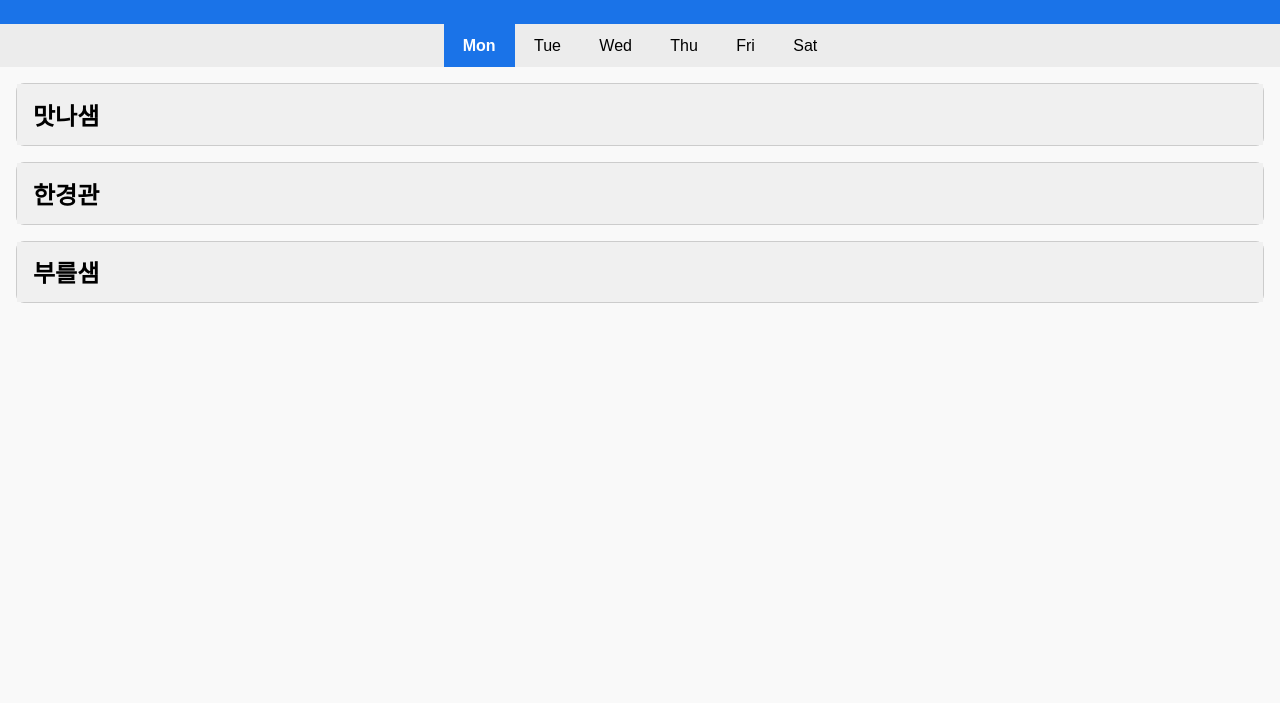
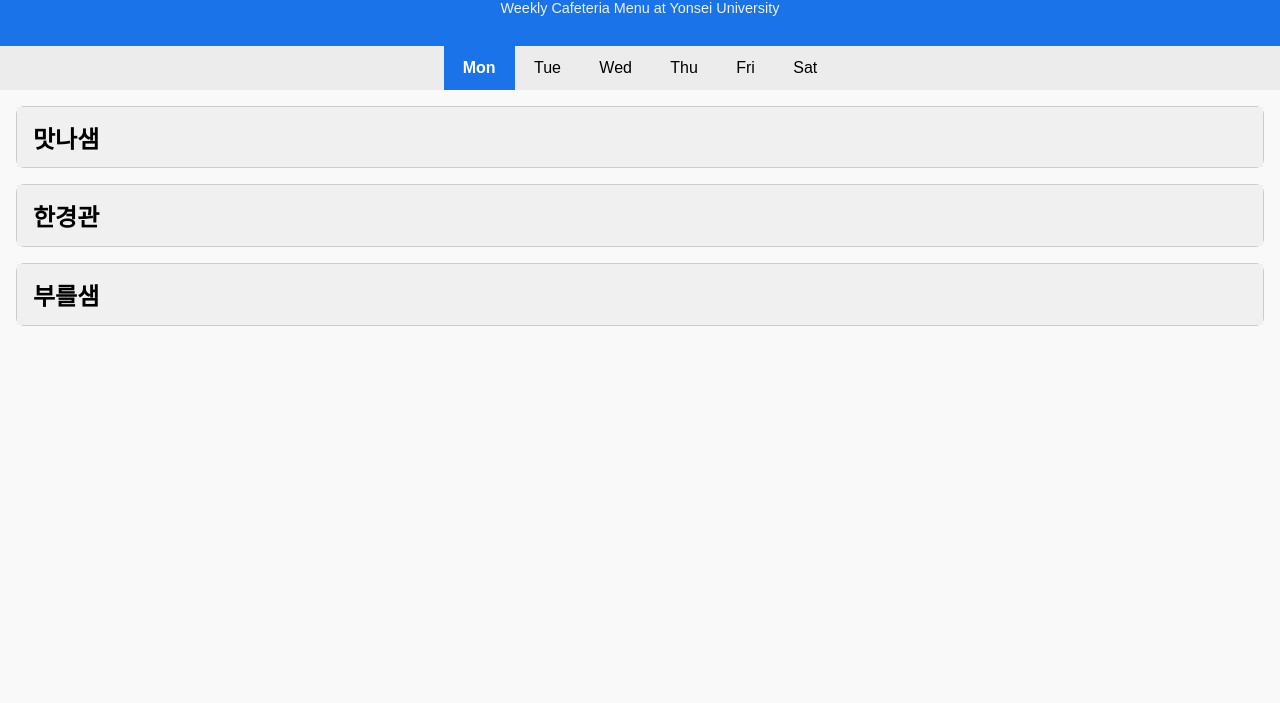
Before and after one commit to y-enne-y/menu, a plain HTML site: page index.html in a window 1280 px wide. Shown: the part 97-800 px from the top of the page. Drawn offline with Linux system fonts and the light colour scheme.

Commit message:
Update index.html

```diff
--- a/index.html
+++ b/index.html
@@ -23,6 +23,7 @@
 <body>
   <header>
     <h1>연세대학교 주간 학식 식단표</h1>
+    <p style="margin-top: -0.5rem; color: #f0f0f0; font-size: 0.9rem;">Weekly Cafeteria Menu at Yonsei University</p>
   </header>
   <div class="tabs" id="dayTabs">
     <div class="tab active" data-day="mon">Mon</div>
```
